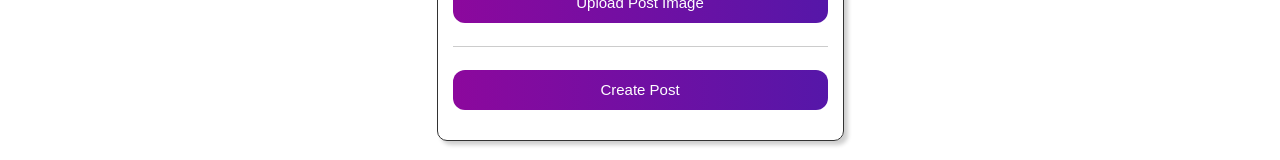
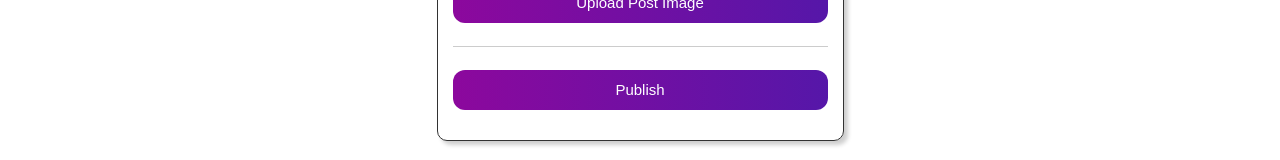
Before and after one commit to FullStackStar/React-groupomania-frontend, a React (Create React App) app: page /create-post in a window 1280 px wide. Shown: the part 523-683 px from the top of the page. Built offline with nearby package versions, Linux system fonts and the light colour scheme.

Commit message:
Disable textarea resizing on create post component. Change 'Create Post' to 'Publish'.

```diff
--- a/src/App.scss
+++ b/src/App.scss
@@ -168,6 +168,7 @@ input:focus {
     .form__textarea {
       @include border;
       @include focus-border;
+      resize: none;
       min-height: 200px;
       resize: none;
       font-family: unset;
--- a/src/components/create-post.js
+++ b/src/components/create-post.js
@@ -96,7 +96,7 @@ function CreatePost() {
         </div>
         <hr className="hr" />
         <button className="button" type="submit">
-          Create Post
+          Publish
         </button>
       </form>
     </main> )}
```
